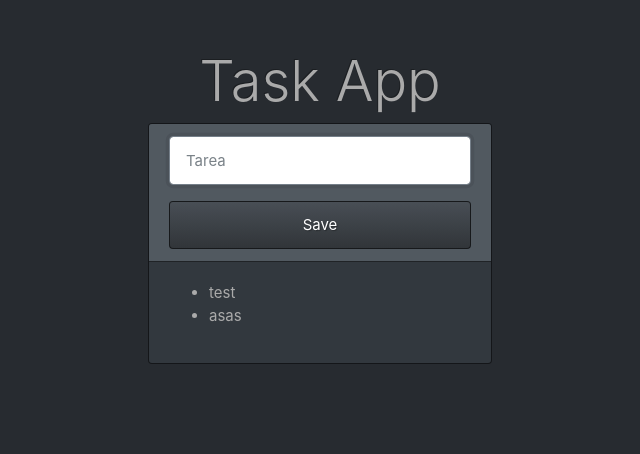
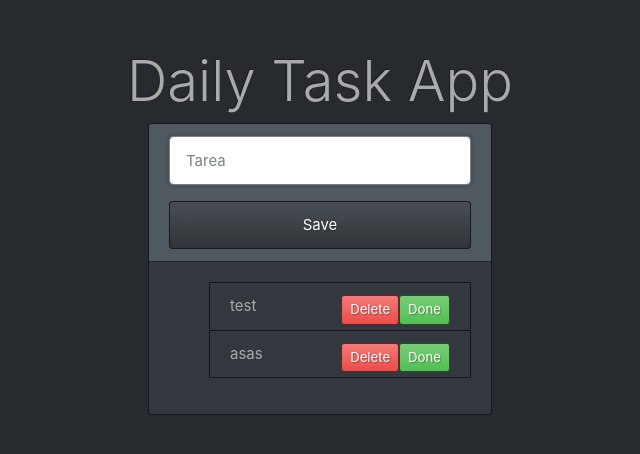
Before and after one commit to abaron10/taskDemo, a Flask app: page / in a window 1280 px wide. Shown: the top 454 px of the page, without its empty margins (320-960 px from the left). Run offline with Flask 2, Linux system fonts and the light colour scheme; data comes from the database, SQL or seed files in the repository; both versions use the stored data as it was after the commit; some libraries are stand-ins or nearby versions.

Commit message:
Aplicacion funcional.

```diff
--- a/app.py
+++ b/app.py
@@ -23,6 +23,17 @@ def create():
     db.session.commit()
     db.session.close()
     return redirect(url_for('home'))
+@app.route('/delete/<id>')
+def delete(id):
+   task = Task.query.filter_by(id = int(id)).delete()
+   db.session.commit()
+   return redirect(url_for('home'))
+@app.route('/done/<id>')
+def done(id):
+   task = Task.query.filter_by(id = int(id)).first()
+   task.done = not(task.done)
+   db.session.commit()
+   return redirect(url_for('home'))
 
 if __name__ == '__main__':
     app.run(debug=True)
--- a/static/main.css
+++ b/static/main.css
@@ -0,0 +1,3 @@
+.done {
+    text-decoration: line-through;
+}
--- a/templates/index.html
+++ b/templates/index.html
@@ -10,7 +10,7 @@
 </head>
 <body>
     <main class="container p-4">
-        <h1 class="display-4 text-center mt-4">Task App</h1>
+        <h1 class="display-4 text-center mt-4">Daily Task App</h1>
         <div class="row">
             <div class="col-md-4 offset-md-4 my-auto">
                 <div class="card">
@@ -28,7 +28,12 @@
                     <div class="card-body">
                         <ul >
                             {% for task in tasks %}
-                            <li>{{task.content}}</li>
+                            <li class="list-group-item">
+                                <span class="{% if task.done %} done {% endif %}">{{task.content}}</span>
+                                <a href="/done/{{task.id}}" style="float: right;" class="btn btn-success btn-sm">Done</a>
+                                <a href="/delete/{{task.id}}" style="float: right;" class="btn btn-danger btn-sm">Delete</a>
+
+                            </li>
                             {% endfor %}
                         </ul>
                     </div>
```
Also changed, not shown: database/task.db.
